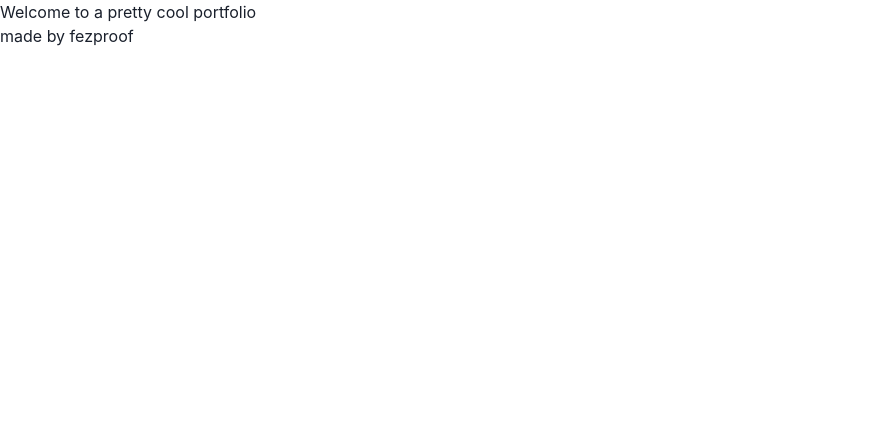
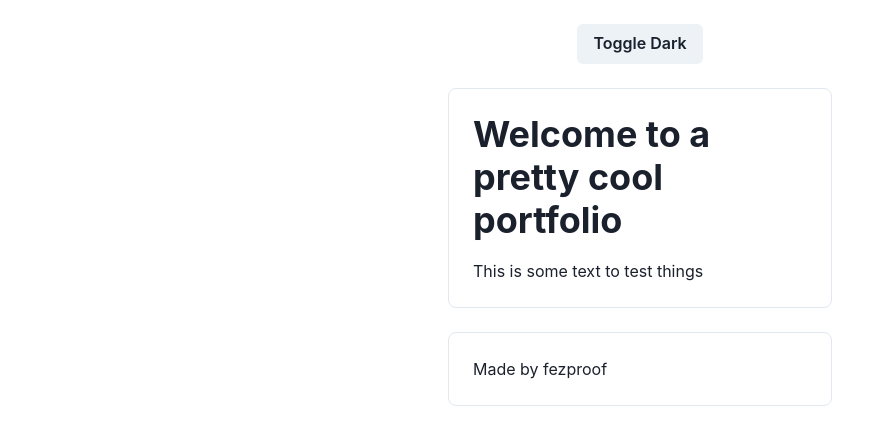
Before and after one commit to fezproof/projects, a Next.js app in the folder apps/portfolio/: page / in a window 1280 px wide. Shown: the top 444 px of the page, without its empty margins (0-895 px from the left). Built offline with nearby package versions, Linux system fonts and the light colour scheme.

Commit message:
Basic Chakra UI setup

```diff
--- /dev/null
+++ b/apps/portfolio/configs/theme.ts
@@ -0,0 +1,9 @@
+import { extendTheme, ChakraProvider } from '@chakra-ui/react';
+
+const config = {
+  useSystemColorMode: true,
+};
+
+const customTheme = extendTheme({ config });
+
+export default customTheme;
--- a/apps/portfolio/pages/_app.tsx
+++ b/apps/portfolio/pages/_app.tsx
@@ -1,8 +1,9 @@
 import { ChakraProvider } from '@chakra-ui/react';
+import customTheme from 'configs/theme';
 
 function MyApp({ Component, pageProps }) {
   return (
-    <ChakraProvider>
+    <ChakraProvider resetCSS theme={customTheme}>
       <Component {...pageProps} />
     </ChakraProvider>
   );
--- /dev/null
+++ b/apps/portfolio/pages/_document.tsx
@@ -0,0 +1,18 @@
+import NextDocument, { Html, Head, Main, NextScript } from 'next/document';
+import { ColorModeScript } from '@chakra-ui/react';
+
+export default class Document extends NextDocument {
+  render() {
+    return (
+      <Html lang="en">
+        <Head />
+        <body>
+          {/* Make Color mode to persists when you refresh the page. */}
+          <ColorModeScript />
+          <Main />
+          <NextScript />
+        </body>
+      </Html>
+    );
+  }
+}
--- a/apps/portfolio/pages/index.tsx
+++ b/apps/portfolio/pages/index.tsx
@@ -1,6 +1,17 @@
+import {
+  Heading,
+  Text,
+  Box,
+  Center,
+  Stack,
+  Button,
+  useColorMode,
+} from '@chakra-ui/react';
 import Head from 'next/head';
 
 export default function Home() {
+  const { colorMode, toggleColorMode } = useColorMode();
+
   return (
     <div>
       <Head>
@@ -8,11 +19,39 @@ export default function Home() {
         <link rel="icon" href="/favicon.ico" />
       </Head>
 
-      <main>
-        <h1>Welcome to a pretty cool portfolio</h1>
-      </main>
+      <Center m="24px">
+        <Stack direction={['column']} spacing="24px">
+          <header>
+            <Center>
+              <Button onClick={toggleColorMode}>
+                Toggle {colorMode === 'light' ? 'Dark' : 'Light'}
+              </Button>
+            </Center>
+          </header>
+          <Box
+            as="main"
+            p="6"
+            maxW="sm"
+            borderWidth="1px"
+            borderRadius="lg"
+            overflow="hidden"
+          >
+            <Heading mb="1rem">Welcome to a pretty cool portfolio</Heading>
+            <Text>This is some text to test things</Text>
+          </Box>
 
-      <footer>made by fezproof</footer>
+          <Box
+            as="footer"
+            p="6"
+            maxW="sm"
+            borderWidth="1px"
+            borderRadius="lg"
+            overflow="hidden"
+          >
+            Made by fezproof
+          </Box>
+        </Stack>
+      </Center>
     </div>
   );
 }
```
